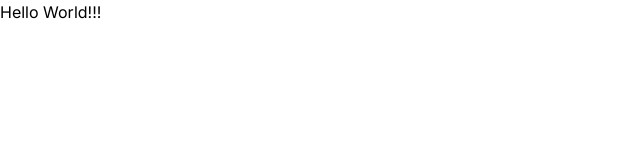
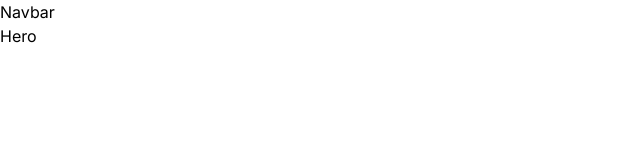
Before and after one commit to Mechanical-Engineering-NITT/mea-main-site, a Next.js app in the folder web/: page / in a window 1280 px wide. Shown: the top 160 px of the page, without its empty margins (0-640 px from the left). Built offline with nearby package versions, Linux system fonts and the light colour scheme.

Commit message:
feat: init nav and hero

```diff
--- /dev/null
+++ b/web/src/app/components/Hero/index.tsx
@@ -0,0 +1,6 @@
+const Hero=()=>{
+    return(
+        <div>Hero</div>
+    );
+};
+export default Hero;
--- /dev/null
+++ b/web/src/app/components/Navbar/index.tsx
@@ -0,0 +1,6 @@
+const Navbar=()=>{
+    return(
+        <div>Navbar</div>
+    );
+};
+export default Navbar;
--- a/web/src/app/page.tsx
+++ b/web/src/app/page.tsx
@@ -1,3 +1,11 @@
+import Hero from "./components/Hero";
+import Navbar from "./components/Navbar";
+
 export default function Home() {
-  return <div>Hello World!!!</div>;
-}
+  return (
+    <>
+      <Navbar/>
+      <Hero/>
+    </>
+  );
+};
```
